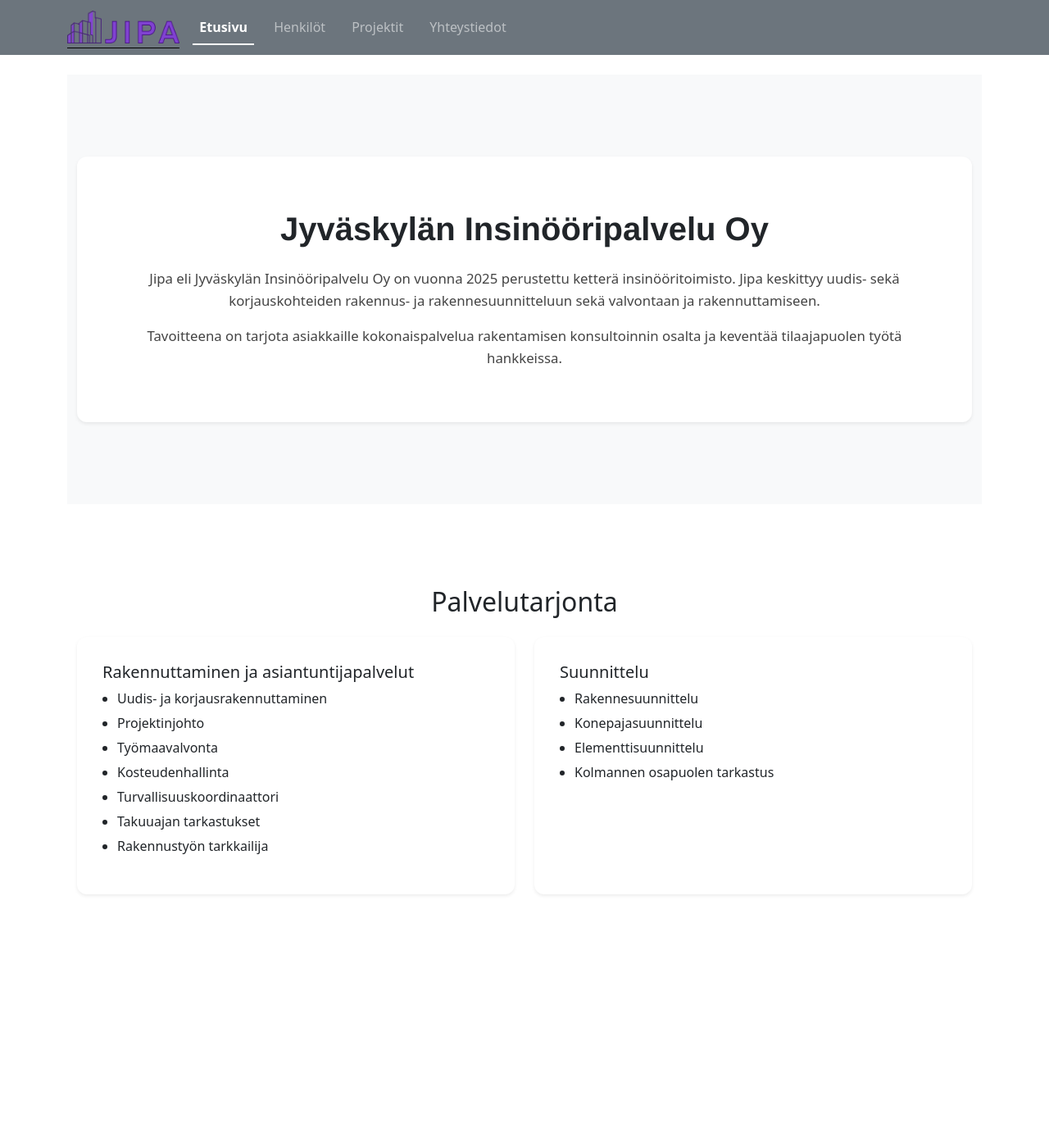
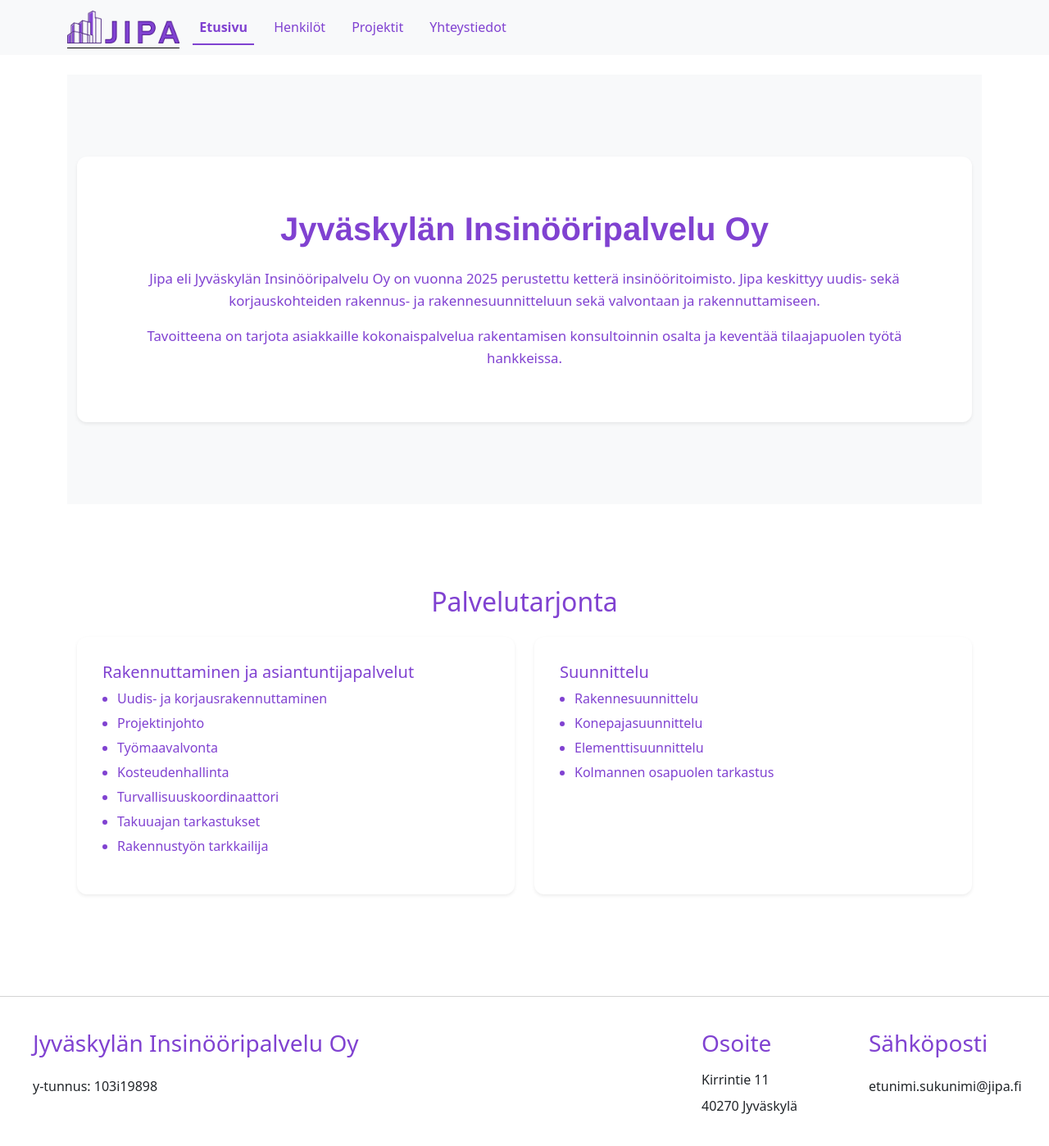
Before and after one commit to BigFatRat69/JiPaNaytto, a React (Vite) app in the folder frontend/: page / in a window 1280 px wide. Shown: the top 1398 px of the page at 82% size. Before the commit the page ends 1215 px from the top, so only its background shows below. Built offline with nearby package versions, Linux system fonts and the light colour scheme.

Commit message:
change font color, add footer

```diff
--- a/frontend/src/App.jsx
+++ b/frontend/src/App.jsx
@@ -1,16 +1,19 @@
 import HomePage from "./components/HomePage";
 import Employees from "./components/Employees";
 import Projects from "./components/Projects";
-import Contact from "./components/Contact";
+import Contact from "./components/ContactAlt";
 import logo from "./assets/JIPA_logo.jpg";
 import { Routes, Route, NavLink } from "react-router-dom";
 
 import { Navbar, Nav, Container, Image } from "react-bootstrap";
+import Footer from "./components/Footer";
 
 export default function App() {
+	const fontColor = { color: "#8042D1" };
+
 	return (
 		<>
-			<Navbar bg="secondary" variant="dark" expand="lg" sticky="top">
+			<Navbar bg="light" expand="lg" sticky="top">
 				<Container>
 					<Navbar.Brand as={NavLink} to="/">
 						<Image src={logo} height="40" alt="JIPA logo" />
@@ -18,16 +21,16 @@ export default function App() {
 					<Navbar.Toggle aria-controls="basic-navbar-nav" />
 					<Navbar.Collapse id="basic-navbar-nav">
 						<Nav className="me-auto" variant="underline">
-							<Nav.Link as={NavLink} to="/">
+							<Nav.Link as={NavLink} to="/" style={fontColor}>
 								Etusivu
 							</Nav.Link>
-							<Nav.Link as={NavLink} to="/employees">
+							<Nav.Link as={NavLink} to="/employees" style={fontColor}>
 								Henkilöt
 							</Nav.Link>
-							<Nav.Link as={NavLink} to="/projects">
+							<Nav.Link as={NavLink} to="/projects" style={fontColor}>
 								Projektit
 							</Nav.Link>
-							<Nav.Link as={NavLink} to="/contact">
+							<Nav.Link as={NavLink} to="/contact" style={fontColor}>
 								Yhteystiedot
 							</Nav.Link>
 						</Nav>
@@ -43,6 +46,7 @@ export default function App() {
 					<Route path="/contact" element={<Contact />} />
 				</Routes>
 			</Container>
+			<Footer />
 		</>
 	);
 }
--- a/frontend/src/components/Employees/Employee.jsx
+++ b/frontend/src/components/Employees/Employee.jsx
@@ -23,13 +23,9 @@ export default function Employee({ emp }) {
 					<Card.Text>{emp.description}</Card.Text>
 				</Card.Body>
 				<ListGroup className="list-group-flush">
-					<ListGroup.Item variant="secondary">{emp.role}</ListGroup.Item>
-					<ListGroup.Item variant="secondary">
-						{emp.contacts[0].phone}
-					</ListGroup.Item>
-					<ListGroup.Item variant="secondary">
-						{emp.contacts[0].email}
-					</ListGroup.Item>
+					<ListGroup.Item variant="light">{emp.role}</ListGroup.Item>
+					<ListGroup.Item variant="light">{emp.contacts[0].phone}</ListGroup.Item>
+					<ListGroup.Item variant="light">{emp.contacts[0].email}</ListGroup.Item>
 				</ListGroup>
 			</Card>
 		</>
--- /dev/null
+++ b/frontend/src/components/Footer.jsx
@@ -0,0 +1,40 @@
+import { Container, Stack, Row, Col, Image } from "react-bootstrap";
+import logo from "../assets/JIPA_logo.jpg";
+
+export default function Footer() {
+	const fontColor = { color: "#8042D1" };
+
+	return (
+		<footer>
+			<Container
+				fluid
+				style={{
+					borderTop: "1px solid lightgray",
+					padding: 40,
+				}}
+			>
+				<Row>
+					<Col xs={8}>
+						<Stack gap={3}>
+							<h3 style={fontColor}>Jyväskylän Insinööripalvelu Oy</h3>
+							<div>y-tunnus: 103i19898</div>
+						</Stack>
+					</Col>
+					<Col xs={2}>
+						<Stack gap={2}>
+							<h3 style={fontColor}>Osoite</h3>
+							<div>Kirrintie 11</div>
+							<div>40270 Jyväskylä</div>
+						</Stack>
+					</Col>
+					<Col xs={2}>
+						<Stack gap={3}>
+							<h3 style={fontColor}>Sähköposti</h3>
+							<div>etunimi.sukunimi@jipa.fi</div>
+						</Stack>
+					</Col>
+				</Row>
+			</Container>
+		</footer>
+	);
+}
--- a/frontend/src/components/homePage.jsx
+++ b/frontend/src/components/homePage.jsx
@@ -1,27 +1,27 @@
 import { Container, Card, Row, Col } from "react-bootstrap";
 
 export default function HomePage() {
+	const fontColor = { color: "#8042D1" };
+
 	return (
 		<>
 			<div className="section-light">
 				<Container>
 					<Card className="p-5 shadow-sm border-0">
 						<Card.Body className="text-center">
-							<Card.Title as="h1" className="mb-4">
+							<Card.Title as="h1" className="mb-4" style={fontColor}>
 								Jyväskylän Insinööripalvelu Oy
 							</Card.Title>
 
-							<Card.Text>
-								Jipa eli Jyväskylän Insinööripalvelu Oy on vuonna 2025
-								perustettu ketterä insinööritoimisto. Jipa keskittyy
-								uudis- sekä korjauskohteiden rakennus- ja
-								rakennesuunnitteluun sekä valvontaan ja rakennuttamiseen.
+							<Card.Text style={fontColor}>
+								Jipa eli Jyväskylän Insinööripalvelu Oy on vuonna 2025 perustettu
+								ketterä insinööritoimisto. Jipa keskittyy uudis- sekä korjauskohteiden
+								rakennus- ja rakennesuunnitteluun sekä valvontaan ja rakennuttamiseen.
 							</Card.Text>
 
-							<Card.Text>
-								Tavoitteena on tarjota asiakkaille kokonaispalvelua
-								rakentamisen konsultoinnin osalta ja keventää
-								tilaajapuolen työtä hankkeissa.
+							<Card.Text style={fontColor}>
+								Tavoitteena on tarjota asiakkaille kokonaispalvelua rakentamisen
+								konsultoinnin osalta ja keventää tilaajapuolen työtä hankkeissa.
 							</Card.Text>
 						</Card.Body>
 					</Card>
@@ -30,16 +30,18 @@ export default function HomePage() {
 
 			<div className="section-white">
 				<Container>
-					<h2 className="mb-4 text-center">Palvelutarjonta</h2>
+					<h2 className="mb-4 text-center" style={fontColor}>
+						Palvelutarjonta
+					</h2>
 
 					<Row>
 						<Col md={6} className="mb-4">
 							<Card className="service-card h-100 shadow-sm">
 								<Card.Body>
-									<Card.Title>
+									<Card.Title style={fontColor}>
 										Rakennuttaminen ja asiantuntijapalvelut
 									</Card.Title>
-									<ul>
+									<ul style={fontColor}>
 										<li>Uudis- ja korjausrakennuttaminen</li>
 										<li>Projektinjohto</li>
 										<li>Työmaavalvonta</li>
@@ -55,8 +57,8 @@ export default function HomePage() {
 						<Col md={6} className="mb-4">
 							<Card className="service-card h-100 shadow-sm">
 								<Card.Body>
-									<Card.Title>Suunnittelu</Card.Title>
-									<ul>
+									<Card.Title style={fontColor}>Suunnittelu</Card.Title>
+									<ul style={fontColor}>
 										<li>Rakennesuunnittelu</li>
 										<li>Konepajasuunnittelu</li>
 										<li>Elementtisuunnittelu</li>
```
